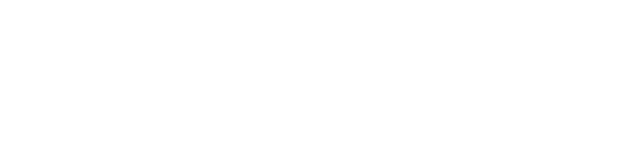
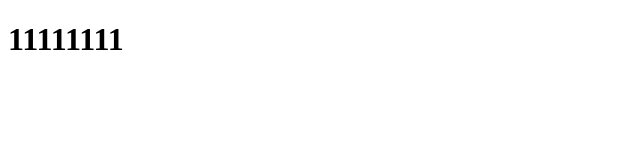
Before and after one commit to yuekongjing/project1, a plain HTML site: page index.html in a window 1280 px wide. Shown: the whole page, without its empty margins (0-640 px from the left). Drawn offline with Linux system fonts and the light colour scheme.

Commit message:
修改了index.html的内容

```diff
--- a/index.html
+++ b/index.html
@@ -7,6 +7,6 @@
     <title>Document</title>
 </head>
 <body>
-
+    <h1>11111111</h1>
 </body>
 </html>
```
